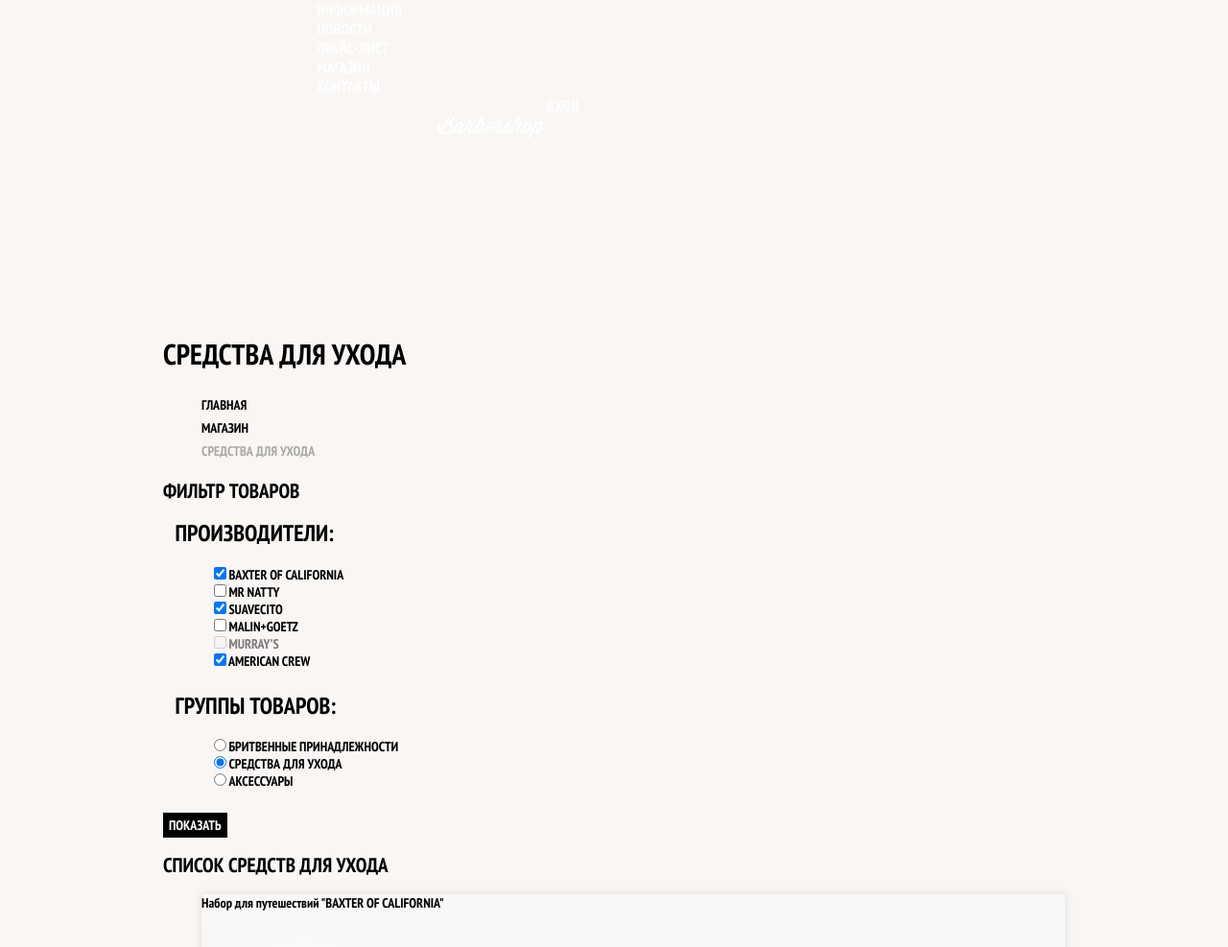
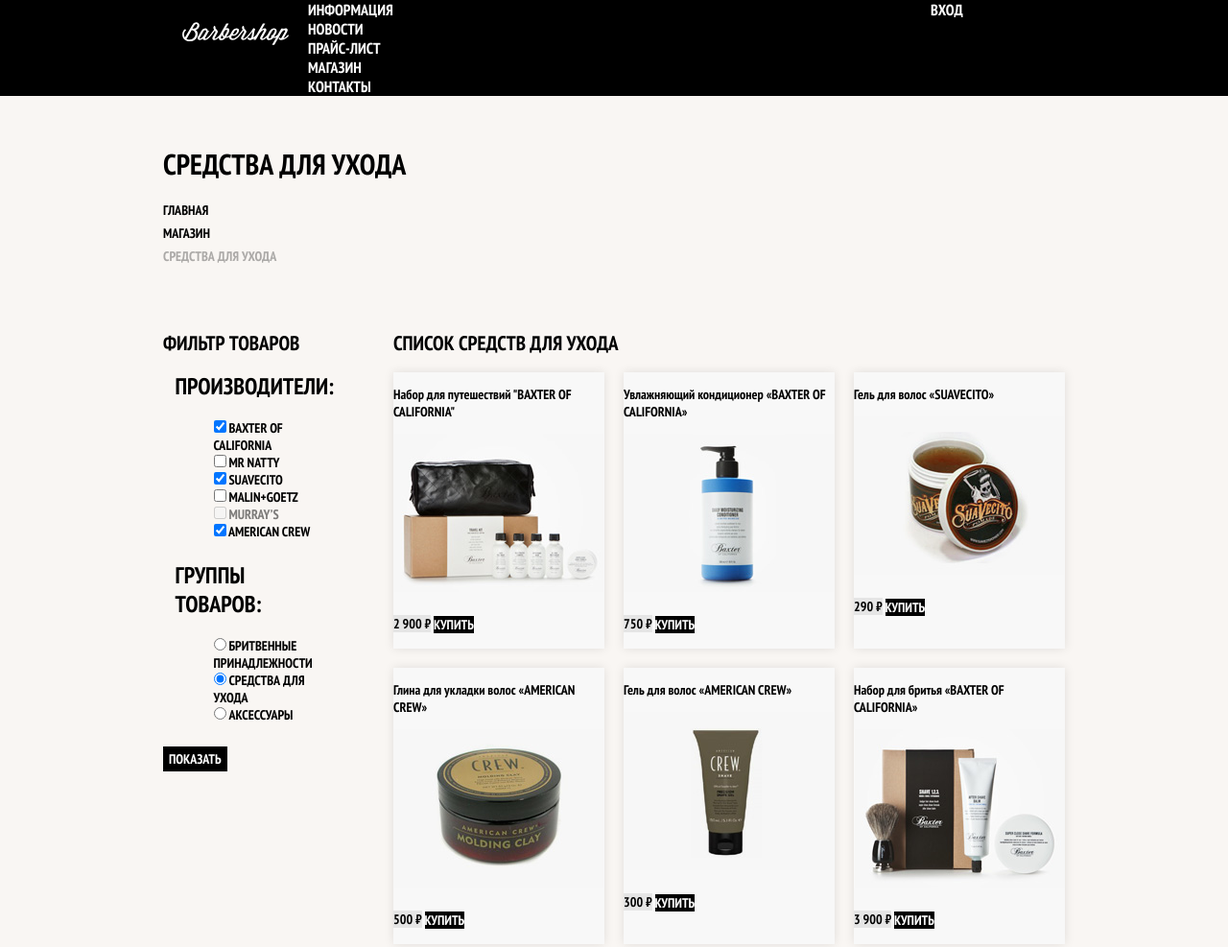
Before and after one commit to lotus84/918643-barbershop, a plain HTML site: page catalog.html in a window 1280 px wide. Shown: the top 987 px of the page at 96% size. Drawn offline with Linux system fonts and the light colour scheme.

Commit message:
Сделала разметку каталога и карточки товара

```diff
--- a/catalog.html
+++ b/catalog.html
@@ -10,7 +10,7 @@
 
     <body class="inner-page">
         <header class="main-header">
-            <nav class="main-navigation">
+            <nav class="main-navigation container">
                 <a class="main-header-logo" href="index.html">
                     <img src="img/logo.svg" width="111" height="24" alt="Логотип барбершопа Бородинский">
                 </a>
@@ -36,6 +36,7 @@
                 <li><a href="catalog.html">Магазин</a></li>
                 <li class="breadcrumbs-current">Средства для ухода</li>
             </ul>
+            <div class="catalog-columns">
                 <section class="filters">
                     <h2 class="visually-hidden">Фильтр товаров</h2>
                     <form class="filter" method="get" action="https://echo.htmlacademy.ru">
@@ -190,9 +191,11 @@
                         <li class="pagination-item"><a href="#">4</a></li>
                     </ul>
                 </section>
+            </div>
         </main>
 
         <footer class="main-footer">
+            <div class="container">
                 <p class="footer-contacts">
                     Барбершоп "Бородинский"<br>
                     Адрес: г. Санкт-Петербург<br>
@@ -207,10 +210,11 @@
                         <li><a class="social-button" href="#">Инстаграм</a></li>
                     </ul>
                 </div>
-            <p>
+                <p class="footer-copyright">
                     <b>Разработано:</b>
                     <a class="button" href="https://htmlacademy.ru">HTML Academy</a>
                 </p>
+            </div>
         </footer>
     </body>
 </html>
--- a/css/style.css
+++ b/css/style.css
@@ -26,6 +26,11 @@ body {
 
 .main-header {
   margin-bottom: 75px;
+}
+
+.inner-page .main-header {
+  margin-bottom: 50px;
+  background-color: #000000;
 }
 
 a {
@@ -62,10 +67,23 @@ a {
   background-color: transparent;
 }
 
+.inner-page .main-navigation {
+  align-items: flex-start;
+  flex-direction: row;
+}
+
 .main-header-logo {
   order: 2;
   width: 368px;
   height: 153px;
+}
+
+.inner-page .main-header-logo {
+  order: 0;
+
+  width: 111px;
+  height: 24px;
+  padding: 23px 20px;
 }
 
 .main-navigation-wrapper {
@@ -93,6 +111,10 @@ a {
 
 .user-navigation {
   width: 140px;
+}
+
+.inner-page .user-navigation {
+  margin-left: auto;
 }
 
 .site-navigation a,
@@ -194,10 +216,18 @@ a {
 .page-title {
   font-size: 30px;
   line-height: 42px;
+
+  margin: 0;
+  margin-bottom: 15px;
+  padding: 0;
 }
 
 .breadcrumbs {
   list-style: none;
+
+  padding: 0;
+  margin: 0;
+  margin-bottom: 50px;
 }
 
 .breadcrumbs a {
@@ -211,6 +241,15 @@ a {
 
 .breadcrumbs-current {
   color: #aba9a7;
+}
+
+.catalog-columns {
+  display: flex;
+  justify-content: space-between;
+}
+
+.filters {
+  width: 180px;
 }
 
 .filter fieldset {
@@ -238,13 +277,30 @@ a {
   opacity: 0.5;
 }
 
+.catalog {
+  width: 700px;
+}
+
 .catalog-list {
   list-style: none;
+
+  display: flex;
+  flex-wrap: wrap;
+  padding: 0;
+  margin: 0;
+  margin-bottom: 25px;
 }
 
 .catalog-item {
   background-color: #f8f8f8;
   box-shadow: 0 0 10px rgba(0, 0, 0, 0.1);
+  width: 220px;
+  margin-bottom: 20px;
+  margin-right: 20px;
+}
+
+.catalog-item:nth-child(3n) {
+  margin-right: 0;
 }
 
 .catalog-item:hover {
@@ -279,6 +335,9 @@ a {
 
 .pagination-list {
   list-style: none;
+
+  padding: 0;
+  margin: 0;
 }
 
 .pagination-item a {
@@ -307,6 +366,10 @@ a {
   background-color: #ffffff;
 }
 
+.product-photos {
+  width: 460px;
+}
+
 .product-photo-preview {
   list-style: none;
 }
@@ -331,6 +394,10 @@ a {
   background-color: #e5e5e5;
 }
 
+.product-info {
+  width: 390px;
+}
+
 .product-info h3 {
   font-size: 24px;
   line-height: 30px;
@@ -350,6 +417,10 @@ a {
 
   margin-top: 65px;
   padding: 60px 0;
+}
+
+.inner-page .main-footer {
+  margin-top: 45px;
 }
 
 .main-footer .container {
```
Also changed, not shown: index.html (+1 -0 lines), item.html (+7 -3 lines). Lines whose indentation alone changed are shown as unchanged.
